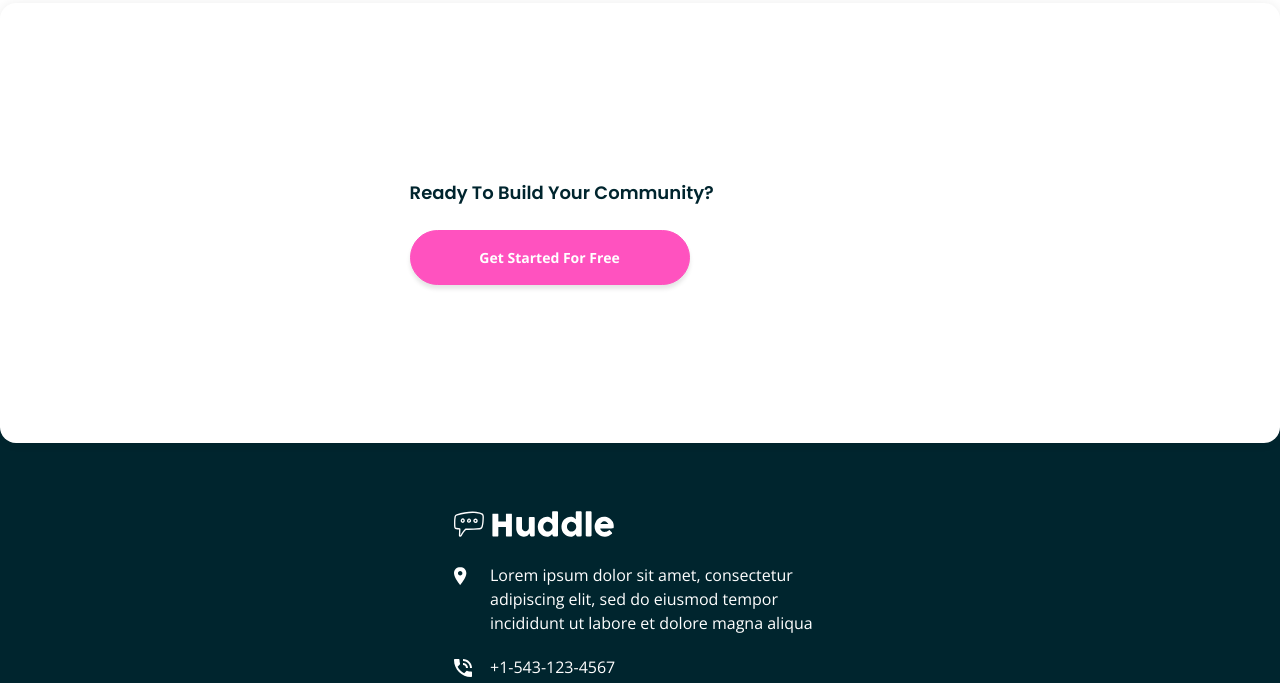
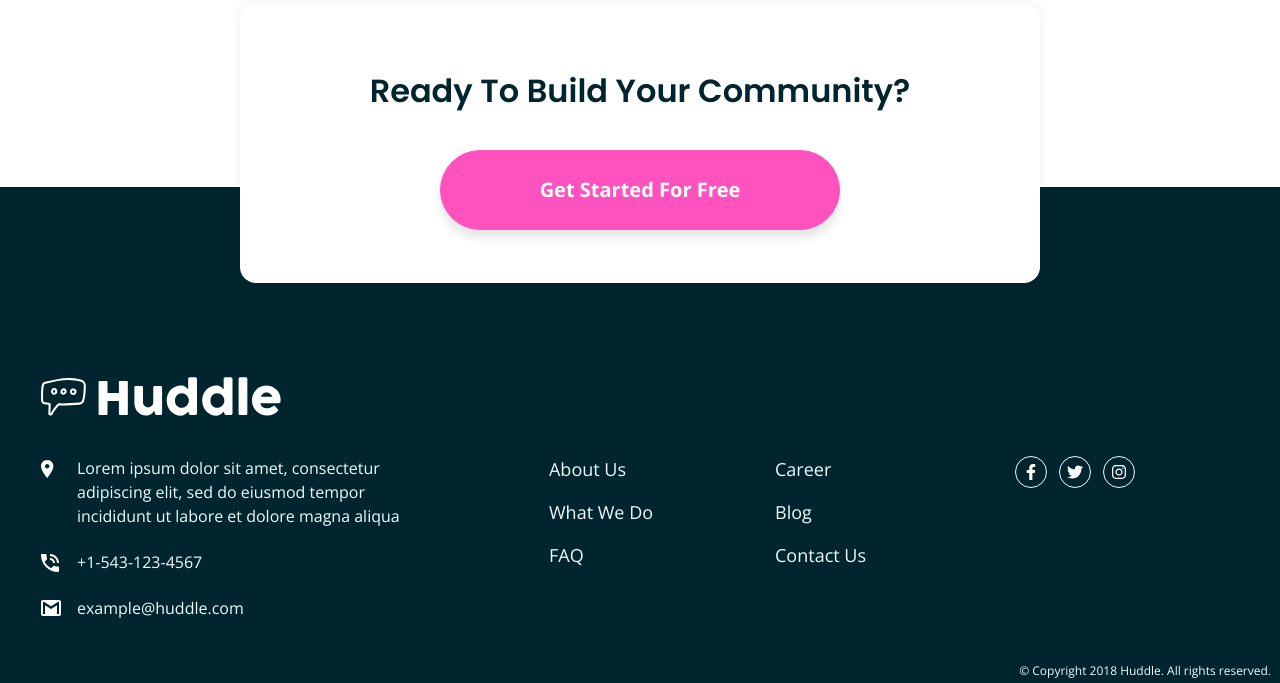
Before and after one commit to byronbyron/huddle-landing-page-with-alternating-feature-blocks-master, a plain HTML site: page index.html in a window 1280 px wide. Shown: the part 2419-3102 px from the top of the page. Drawn offline with nearby package versions, Linux system fonts and the light colour scheme.

Commit message:
Add footer desktop styles

```diff
--- a/index.html
+++ b/index.html
@@ -100,10 +100,12 @@
 
   <footer class="footer">
     <div class="container">
+      <div class="footer-logo">
+        <img src="./images/logo-white.svg" alt="">
+      </div>
+
       <div class="row">
         <div class="col">
-          <img src="./images/logo-white.svg" alt="" class="footer-logo">
-
           <div class="footer-contact">
             <svg width="13" height="18" xmlns="http://www.w3.org/2000/svg"><path d="M6.188 0C2.74 0 0 2.79 0 6.3 0 10.98 6.188 18 6.188 18s6.187-7.02 6.187-11.7c0-3.51-2.74-6.3-6.188-6.3zm0 8.55c-1.238 0-2.21-.99-2.21-2.25s.972-2.25 2.21-2.25c1.237 0 2.21.99 2.21 2.25s-.973 2.25-2.21 2.25z" fill="#FFF" fill-rule="evenodd"/></svg>
 
--- a/styles.css
+++ b/styles.css
@@ -105,7 +105,7 @@ p {
     border: 1px solid var(--pink);
     padding: 0.625rem 1.5rem;
     border-radius: 5rem;
-    transition: background-color 0.15s, border-color 0.15s, color 0.15s;
+    transition: background-color 0.15s, border-color 0.15s, color 0.15s, transform 0.3s ease, box-shadow 0.3s ease;
 }
 
 .btn-primary {
@@ -120,6 +120,8 @@ p {
 .btn-primary:focus {
     background-color: hsla(322, 100%, 66%, 0.7);
     border-color: transparent;
+    box-shadow: rgb(0 0 0 / 10%) 0px 0.5rem 1rem;
+    transform: scale(1.015);
 }
 
 .header-btn {
@@ -242,7 +244,7 @@ p {
     margin-bottom: 1.5rem;
 }
 
-.card-cta .hero-btn {
+.card-cta .btn-primary {
     margin-bottom: 0;
 }
 
@@ -250,7 +252,7 @@ p {
     position: relative;
     padding-top: 136px;
     padding-bottom: 24px;
-    color: var(--white);
+    color: var(--very-pale-cyan);
     background-color: var(--very-dark-cyan);
 }
 
@@ -270,18 +272,18 @@ p {
 }
 
 .footer-logo {
+    max-width: 420px;
+    margin-left: auto;
+    margin-right: auto;
+    padding-left: 1.5rem;
+    padding-right: 1.5rem;
+}
+
+.footer-logo img {
     display: block;
     max-width: 160px;
     height: auto;
     margin-bottom: 1.625rem;
-}
-
-.footer-title {
-    font-size: 1.25rem;
-    font-weight: 700;
-    color: var(--white);
-    margin-bottom: 1rem;
-    text-transform: uppercase;
 }
 
 .footer-text {
@@ -303,7 +305,7 @@ p {
 }
 
 .footer-contact a {
-    color: var(--white);
+    color: var(--very-pale-cyan);
     text-decoration: none;
 }
 
@@ -324,7 +326,7 @@ p {
 
 .footer-links a {
     font-size: 1.125rem;
-    color: var(--white);
+    color: var(--very-pale-cyan);
     text-decoration: none;
 }
 
@@ -354,7 +356,7 @@ p {
     transition: color 0.15s;
     width: 2rem;
     height: 2rem;
-    border: 1px solid var(--white);
+    border: 1px solid var(--very-pale-cyan);
     border-radius: 100%;
 }
 
@@ -499,14 +501,14 @@ p {
         flex-direction: row-reverse;
     }
 
-    .card:nth-child(2) .card-image {
+    .card-group .card:nth-child(2) .card-image {
         padding-left: 10%;
         padding-right: 6%;
         flex: 1 0 50%;
         max-width: 50%;
     }
 
-    .card:nth-child(2) .card-body {
+    .card-group .card:nth-child(2) .card-body {
         padding-right: 2rem;
         padding-left: 7%;
         flex: 1 0 50%;
@@ -543,4 +545,97 @@ p {
     .card-text {
         font-size: 1.125rem;
     }
+
+    .card-cta {
+        max-width: 800px;
+        min-height: 280px;
+        margin-bottom: -96px;
+    }
+
+    .card-cta .card-body {
+        text-align: center;
+        padding-left: 0;
+        padding-right: 0;
+    }
+
+    .card-cta .card-title {
+        font-size: 2rem;
+    }
+
+    .card-cta .card-title {
+        font-size: 2rem;
+        margin: 0.75rem 0 2.1875rem;
+    }
+
+    .card-cta .btn-primary {
+        font-size: 1.25rem;
+        width: 400px;
+        height: 80px;
+        display: inline-flex;
+        align-items: center;
+        justify-content: center;
+        box-shadow: 0 0.5rem 0.5rem rgba(0, 0, 0, 0.1);
+    }
+
+    .footer {
+        min-height: 560px;
+        padding-top: 190px;
+    }
+
+    .footer .row {
+        flex-direction: row;
+        align-items: flex-start;
+    }
+
+    .footer .col {
+        width: 100%;
+        flex: 1 0 33.33%;
+        max-width: 33.33%;
+    }
+
+    .footer .col:nth-child(1) {
+        max-width: 35%;
+        padding-left: 2.5rem
+    }
+
+    .footer .col:nth-child(2) {
+        margin-left: auto;
+        max-width: 36%;
+    }
+
+    .footer .col:nth-child(3) {
+        max-width: 23%;
+    }
+
+    .footer-logo {
+        max-width: none;
+        padding-left: 1rem;
+        padding-right: 0;
+    }
+
+    .footer-logo img {
+        max-width: 240px;
+        margin-bottom: 2.5rem;
+    }
+
+    .footer-contact {
+        margin-bottom: 1.375rem;
+    }
+
+    .footer-links {
+        column-count: 2;
+        column-gap: 2.5rem;
+        margin: 0;
+    }
+
+    .footer-social {
+        margin: 0;
+        justify-content: flex-start;
+    }
+
+    .footer-copyright {
+        text-align: right;
+        margin-top: 1.25rem;
+        margin-right: -1rem;
+    }
 }
```
